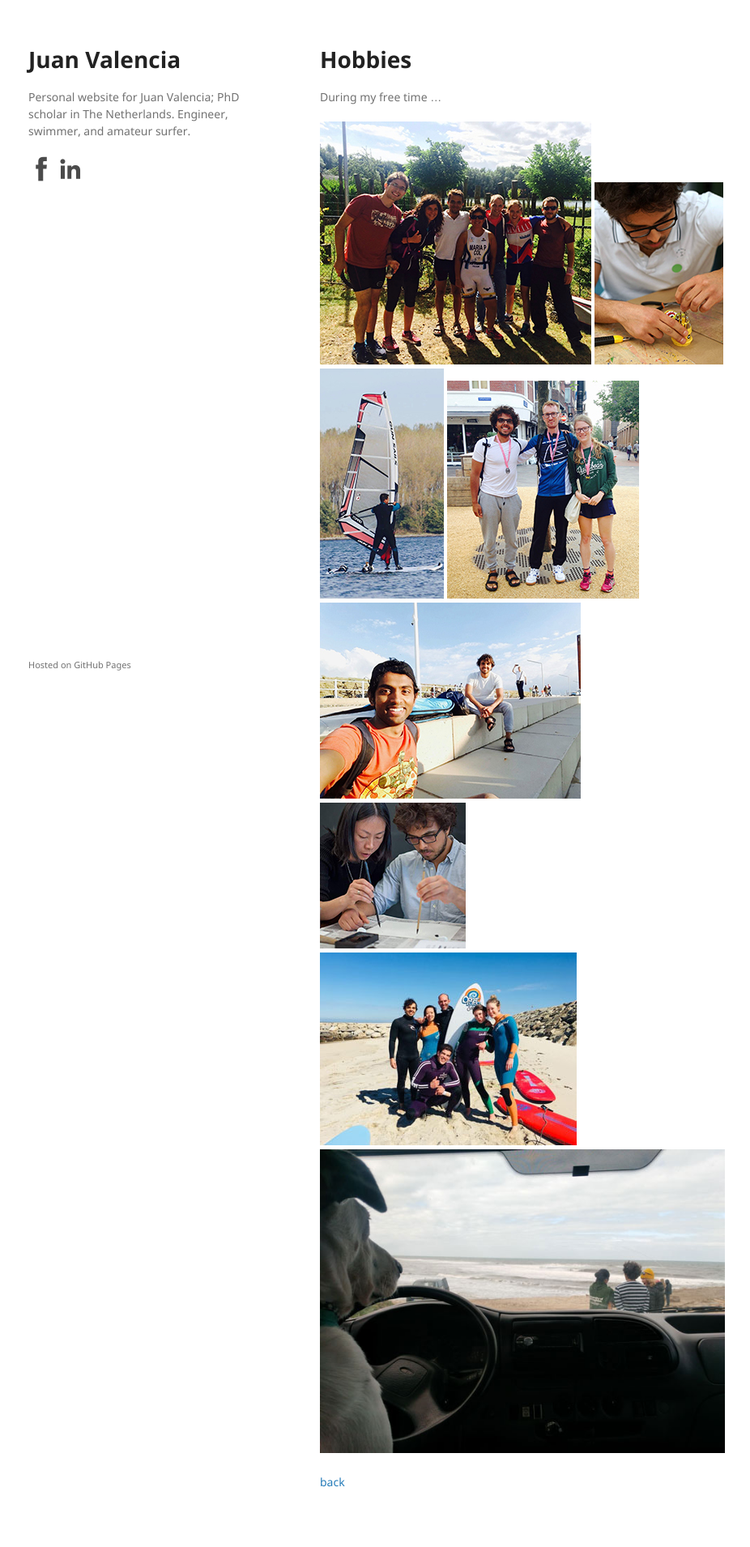
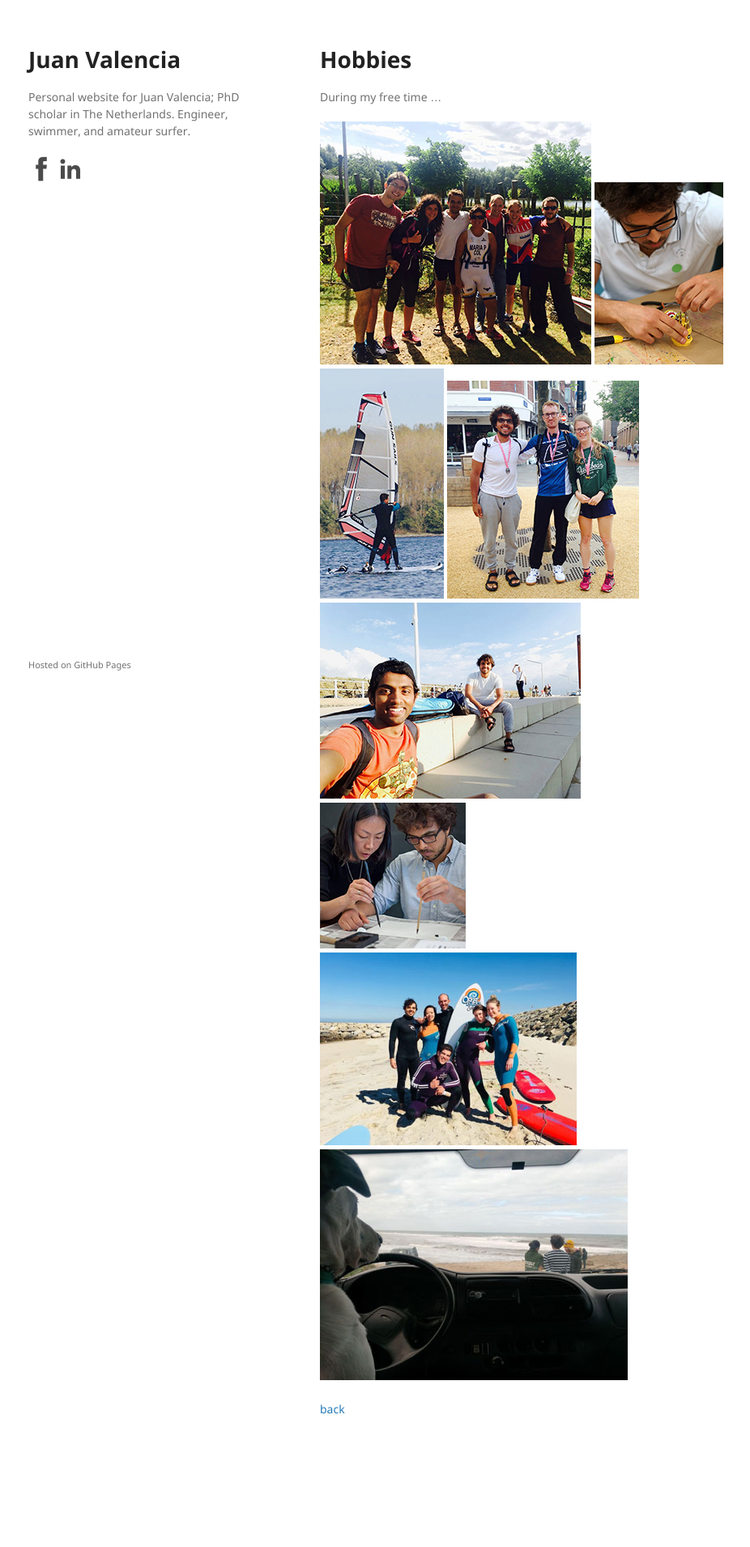
Before and after one commit to juanvalen15/juanvalen15.github.io, a Jekyll site: the page built from hobbies.md, in a window 1280 px wide. Shown: the whole page at 81% size, without its empty margins (175-1101 px from the left). Built offline with Jekyll 4.4.1, drawn with Linux system fonts in a browser that asks for light colours; our own code applies the rules of GitHub Pages for plain Markdown files; after the commit the page ends 1820 px from its top, so only the background shows below that.

Commit message:
updated hobbies

```diff
--- a/hobbies.md
+++ b/hobbies.md
@@ -13,6 +13,6 @@ During my free time ...
 ![](hb5_0P5x.jpg)
 ![](hb6_0P5x.jpg)
 ![](hb7_0P33x.jpg)
-![](hb8_0P5x.jpg)
+![](hb8_0P33x.jpg)
 
 [back](./)
```
Also changed, not shown: hb8_0P33x.jpg (added).
